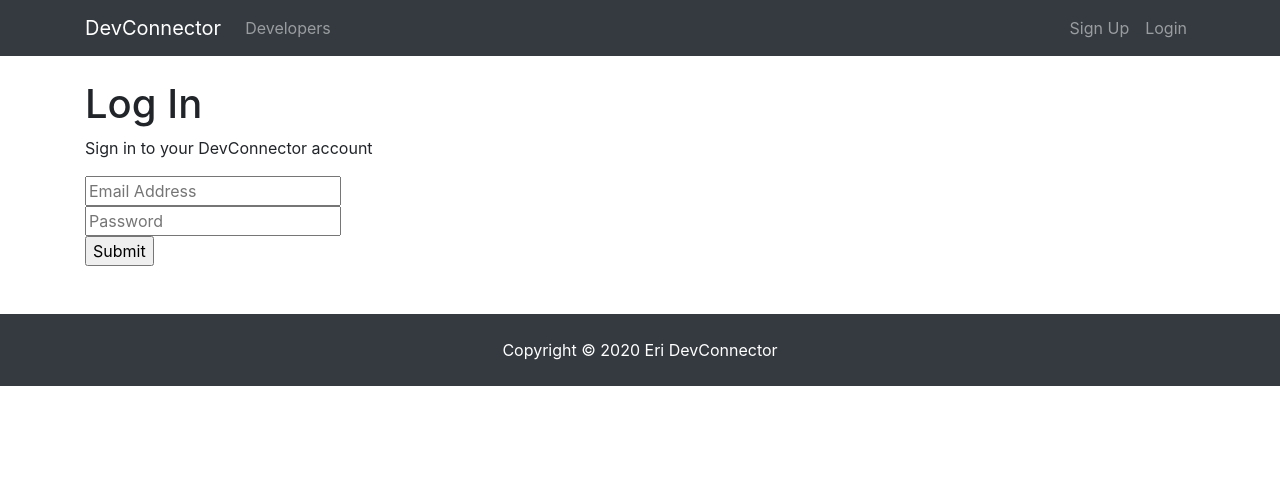
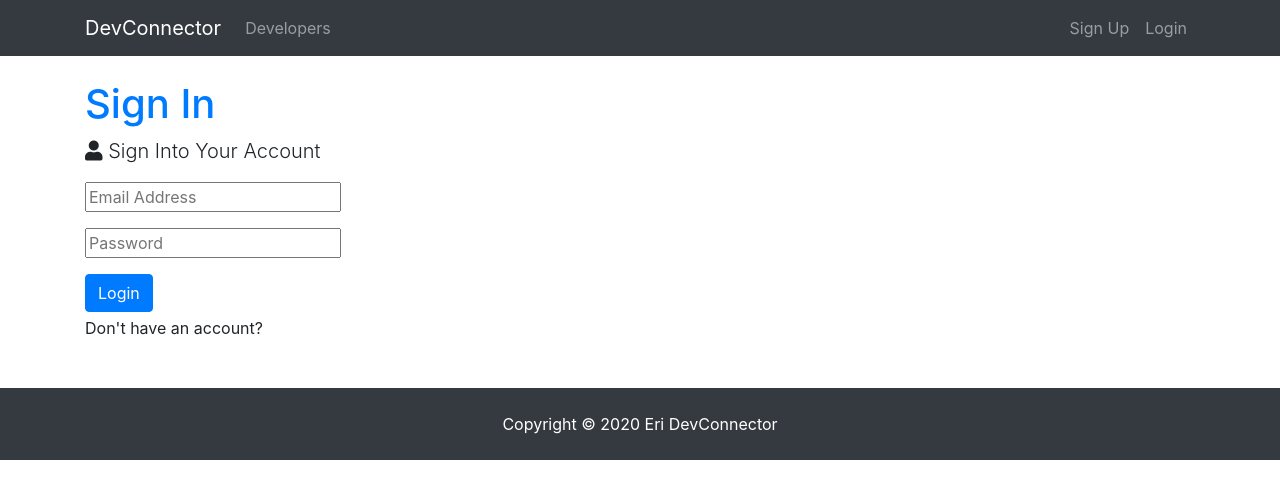
Before and after one commit to byohannes/EriDevConnector, a React (Create React App) app in the folder client/: page /login in a window 1280 px wide. Shown: the top 498 px of the page. Built offline with nearby package versions, Linux system fonts and the light colour scheme.

Commit message:
updated sign in form with submit and handle change functios for input values

```diff
--- a/client/src/components/auth/Login.js
+++ b/client/src/components/auth/Login.js
@@ -1,38 +1,54 @@
-import React from "react";
+import React, { Fragment, useState } from "react";
 
 const Login = () => {
+  const [formData, setFormData] = useState({
+    email: "",
+    password: "",
+  });
+
+  const { email, password } = formData;
+
+  const onChange = (e) =>
+    setFormData({ ...formData, [e.target.name]: e.target.value });
+
+  const onSubmit = (e) => {
+    e.preventDefault();
+    console.log(email,password)
+  };
   return (
-    <div classname="login">
-      <div classname="container">
-        <div classname="row">
-          <div classname="col-md-8 m-auto">
-            <h1 classname="display-4 text-center">Log In</h1>
-            <p classname="lead text-center">
-              Sign in to your DevConnector account
+    <Fragment>
+      <h1 className="large text-primary">Sign In</h1>
+      <p className="lead">
+        <i className="fas fa-user" /> Sign Into Your Account
       </p>
-            <form action="dashboard.html">
-              <div classname="form-group">
+      <form className="form" onSubmit={onSubmit}>
+        <div className="form-group">
           <input
             type="email"
-                  classname="form-control form-control-lg"
             placeholder="Email Address"
             name="email"
+            value={email}
+            onChange={onChange}
+            required
           />
         </div>
-              <div classname="form-group">
+        <div className="form-group">
           <input
             type="password"
-                  classname="form-control form-control-lg"
             placeholder="Password"
             name="password"
+            value={password}
+            onChange={onChange}
+            minLength="6"
           />
         </div>
-              <input type="submit" classname="btn btn-info btn-block mt-4" />
+        <input type="submit" className="btn btn-primary" value="Login" />
       </form>
-          </div>
-        </div>
-      </div>
-    </div>
+      <p className="my-1">
+      Don't have an account?
+        {/* Don't have an account? <Link to="/register">Sign Up</Link> */}
+      </p>
+    </Fragment>
   );
 };
 
```
Lines whose indentation alone changed are shown as unchanged.
